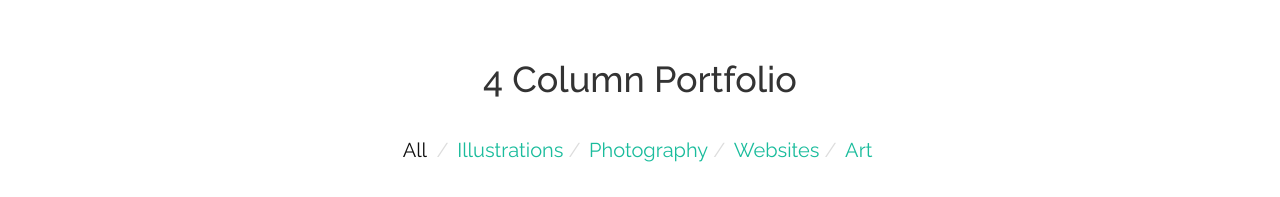
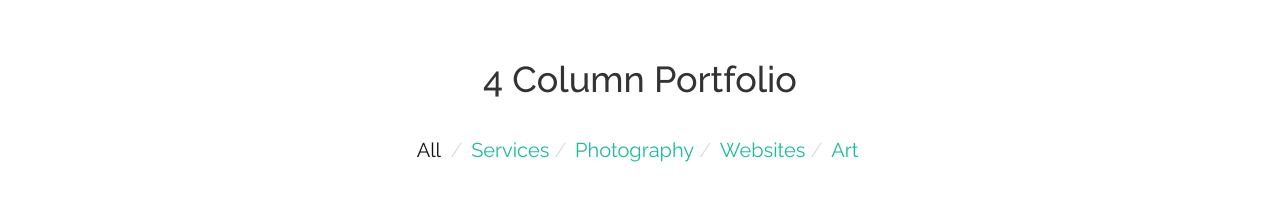
Before and after one commit to RobertoMoriyon/dash, a plain HTML site: page index.html in a window 1280 px wide. Shown: the top 197 px of the page. Drawn offline with nearby package versions, Linux system fonts and the light colour scheme.

Commit message:
Index Update2

```diff
--- a/index.html
+++ b/index.html
@@ -38,7 +38,7 @@
                 <div class="filter-container isotopeFilters">
                     <ul class="list-inline filter">
                         <li class="active"><a href="#" data-filter="*">All </a><span>/</span></li>
-                        <li><a href="#" data-filter=".illustrations">Illustrations</a><span>/</span></li>
+                        <li><a href="#" data-filter=".services">Services</a><span>/</span></li>
                         <li><a href="#" data-filter=".photography">Photography</a><span>/</span></li>
                         <li><a href="#" data-filter=".websites">Websites</a><span>/</span></li>
                         <li><a href="#" data-filter=".art">Art</a></li>
@@ -77,7 +77,7 @@
                 </article>
             </div>
 
-            <div class="col-sm-3 isotopeSelector illustrations">
+            <div class="col-sm-3 isotopeSelector services">
                 <article class="">
                     <figure>
                         <img src="images/portfolio/2.jpg" alt="">
@@ -253,7 +253,7 @@
                 </article>
             </div>
 
-            <div class="col-sm-3 isotopeSelector illustrations">
+            <div class="col-sm-3 isotopeSelector services">
                 <article class="">
                     <figure>
                         <img src="images/portfolio/10.jpg" alt="">
```
